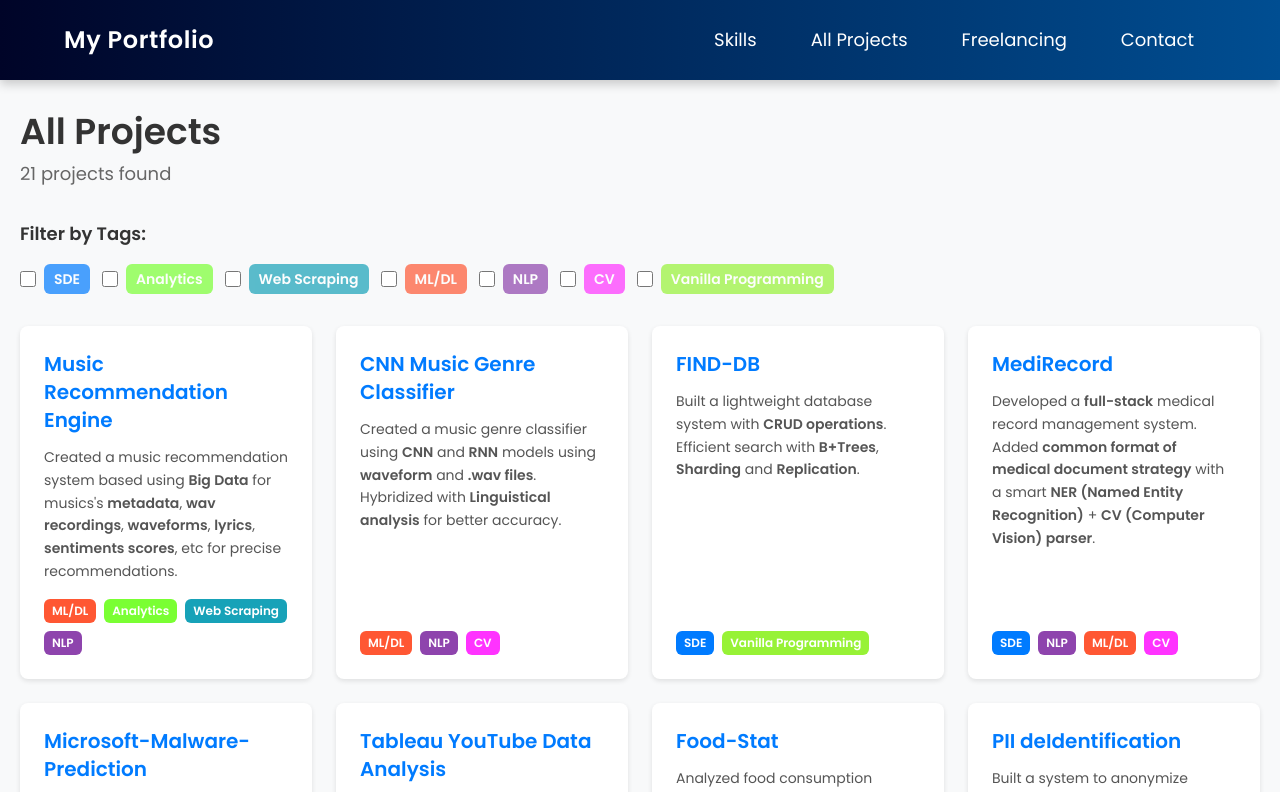
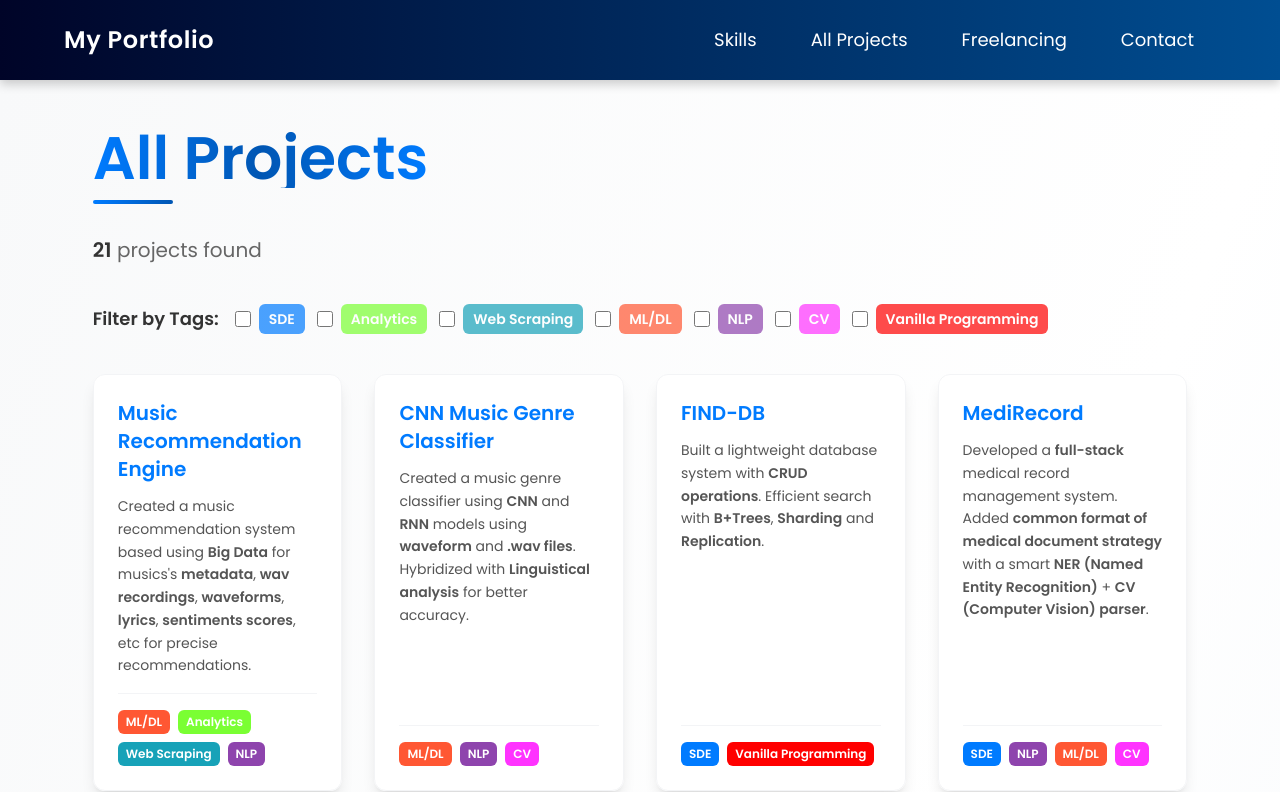
Before and after one commit to ShubhPundir/portfolio, a Next.js app in the folder frontend/: page /portfolio/allprojects in a window 1280 px wide. Shown: the top 792 px of the page. Built offline with nearby package versions, Linux system fonts and the light colour scheme.

Commit message:
refactor: styling for all projects is made to be more modern

```diff
--- a/frontend/src/components/AllProjects.tsx
+++ b/frontend/src/components/AllProjects.tsx
@@ -23,37 +23,93 @@ const AllProjects = () => {
       : projects.filter((project) => project.tags.some((tag) => selectedTags.includes(tag)))
 
   return (
-    <div className="min-h-screen bg-[#f8f9fa] py-8 px-5">
+    <div className="min-h-screen bg-gradient-to-br from-[#f8f9fa] via-white to-[#f0f4f8] py-12 px-5 md:px-8 lg:px-12 xl:px-16 2xl:px-20">
+      <div className="max-w-[95%] 2xl:max-w-[90%] mx-auto">
         {/* Header */}
-      <div className="mb-8">
-        <h1 className="text-4xl font-bold text-[#333] mb-2">All Projects</h1>
-        <p className="text-[#666] text-lg">
-          {filteredProjects.length} {filteredProjects.length === 1 ? 'project' : 'projects'} found
-          {selectedTags.length > 0 && ` (filtered by ${selectedTags.length} ${selectedTags.length === 1 ? 'tag' : 'tags'})`}
+        <div className="mb-10 text-center md:text-left">
+          <div className="inline-block mb-4">
+            <h1 className="text-5xl md:text-6xl font-bold bg-gradient-to-r from-[#007bff] via-[#0056b3] to-[#007bff] bg-clip-text text-transparent mb-3">
+              All Projects
+            </h1>
+            <div className="h-1 w-20 bg-gradient-to-r from-[#007bff] to-[#0056b3] rounded-full"></div>
+          </div>
+          <p className="text-[#666] text-lg md:text-xl mt-4">
+            <span className="font-semibold text-[#333]">{filteredProjects.length}</span>{' '}
+            {filteredProjects.length === 1 ? 'project' : 'projects'} found
+            {selectedTags.length > 0 && (
+              <span className="ml-2 text-[#007bff] font-medium">
+                • Filtered by {selectedTags.length} {selectedTags.length === 1 ? 'tag' : 'tags'}
+              </span>
+            )}
           </p>
         </div>
 
         {/* Tag Filters */}
+        <div className="mb-10">
           <TagFilter selectedTags={selectedTags} onToggleTag={toggleTag} />
+        </div>
 
         {/* Project Grid */}
         {filteredProjects.length > 0 ? (
-        <div className="grid grid-cols-1 md:grid-cols-2 lg:grid-cols-3 xl:grid-cols-4 gap-6">
+          <div className="grid grid-cols-1 md:grid-cols-2 lg:grid-cols-3 xl:grid-cols-4 gap-6 md:gap-8">
             {filteredProjects.map((project, index) => (
-            <ProjectCard key={index} project={project} />
+              <div
+                key={index}
+                className="opacity-0 animate-fade-in-up"
+                style={{
+                  animationDelay: `${index * 50}ms`,
+                  animationFillMode: 'forwards'
+                }}
+              >
+                <ProjectCard project={project} />
+              </div>
             ))}
           </div>
         ) : (
-        <div className="text-center py-12 bg-white rounded-lg shadow-sm">
-          <p className="text-[#666] text-lg">No projects found matching the selected tags.</p>
+          <div className="text-center py-20 px-6">
+            <div className="max-w-md mx-auto bg-white/80 backdrop-blur-sm rounded-2xl shadow-xl border border-gray-200/50 p-10">
+              <div className="mb-6">
+                <svg
+                  className="w-24 h-24 mx-auto text-gray-300"
+                  fill="none"
+                  stroke="currentColor"
+                  viewBox="0 0 24 24"
+                >
+                  <path
+                    strokeLinecap="round"
+                    strokeLinejoin="round"
+                    strokeWidth={1.5}
+                    d="M9.172 16.172a4 4 0 015.656 0M9 10h.01M15 10h.01M21 12a9 9 0 11-18 0 9 9 0 0118 0z"
+                  />
+                </svg>
+              </div>
+              <h3 className="text-2xl font-bold text-[#333] mb-3">No projects found</h3>
+              <p className="text-[#666] text-lg mb-6">
+                No projects match the selected tags. Try adjusting your filters.
+              </p>
               <button
                 onClick={() => setSelectedTags([])}
-            className="mt-4 text-[#007bff] hover:underline"
+                className="inline-flex items-center gap-2 px-6 py-3 bg-gradient-to-r from-[#007bff] to-[#0056b3] text-white font-semibold rounded-lg shadow-lg hover:shadow-xl transition-all duration-300 hover:scale-105 transform"
               >
+                <svg
+                  className="w-5 h-5"
+                  fill="none"
+                  stroke="currentColor"
+                  viewBox="0 0 24 24"
+                >
+                  <path
+                    strokeLinecap="round"
+                    strokeLinejoin="round"
+                    strokeWidth={2}
+                    d="M6 18L18 6M6 6l12 12"
+                  />
+                </svg>
                 Clear all filters
               </button>
             </div>
+          </div>
         )}
+      </div>
     </div>
   )
 }
--- a/frontend/src/components/projects/ProjectCard.tsx
+++ b/frontend/src/components/projects/ProjectCard.tsx
@@ -7,7 +7,10 @@ interface ProjectCardProps {
 
 const ProjectCard = ({ project }: ProjectCardProps) => {
   return (
-    <div className="bg-white p-6 rounded-lg shadow-[0_2px_5px_rgba(0,0,0,0.1)] hover:shadow-[0_4px_10px_rgba(0,0,0,0.15)] transition-all duration-300 flex flex-col h-full hover:scale-[1.02]">
+    <div className="group bg-white/90 backdrop-blur-sm p-6 rounded-xl shadow-lg hover:shadow-2xl transition-all duration-300 flex flex-col h-full hover:scale-[1.02] border border-gray-100 hover:border-[#007bff]/30 relative overflow-hidden">
+      {/* Gradient Accent Bar */}
+      <div className="absolute top-0 left-0 right-0 h-1 bg-gradient-to-r from-[#007bff] via-[#0056b3] to-[#007bff] opacity-0 group-hover:opacity-100 transition-opacity duration-300"></div>
+
       {/* Project Name & Description */}
       <div className="flex-grow mb-4">
         <h3 className="mb-3">
@@ -15,16 +18,29 @@ const ProjectCard = ({ project }: ProjectCardProps) => {
             href={project.repoLink}
             target="_blank"
             rel="noopener noreferrer"
-            className="text-[#007bff] text-xl font-bold no-underline hover:underline transition-colors duration-200"
+            className="text-[#007bff] text-xl font-bold no-underline hover:text-[#0056b3] transition-colors duration-200 flex items-center gap-2 group/link"
           >
-            {project.name}
+            <span>{project.name}</span>
+            <svg
+              className="w-4 h-4 opacity-0 group-hover/link:opacity-100 transform group-hover/link:translate-x-1 transition-all duration-200"
+              fill="none"
+              stroke="currentColor"
+              viewBox="0 0 24 24"
+            >
+              <path
+                strokeLinecap="round"
+                strokeLinejoin="round"
+                strokeWidth={2}
+                d="M10 6H6a2 2 0 00-2 2v10a2 2 0 002 2h10a2 2 0 002-2v-4M14 4h6m0 0v6m0-6L10 14"
+              />
+            </svg>
           </a>
         </h3>
         <p className="text-sm text-[#555] leading-relaxed">{project.description}</p>
       </div>
 
       {/* Tags */}
-      <div className="flex gap-2 flex-wrap mt-auto">
+      <div className="flex gap-2 flex-wrap mt-auto pt-4 border-t border-gray-100">
         {project.tags.map((tag, i) => (
           <TagBadge key={i} tag={tag} size="sm" />
         ))}
--- a/frontend/src/components/projects/TagFilter.tsx
+++ b/frontend/src/components/projects/TagFilter.tsx
@@ -11,7 +11,8 @@ const TagFilter = ({ selectedTags, onToggleTag }: TagFilterProps) => {
 
   return (
     <div className="mb-8">
-      <h3 className="text-lg font-semibold text-[#333] mb-4">Filter by Tags:</h3>
+      <div className="flex flex-wrap items-center gap-4">
+        <h3 className="text-lg font-semibold text-[#333] whitespace-nowrap">Filter by Tags:</h3>
         <div className="flex flex-wrap gap-3">
           {allTags.map((tag) => {
             const isSelected = selectedTags.includes(tag)
@@ -35,6 +36,7 @@ const TagFilter = ({ selectedTags, onToggleTag }: TagFilterProps) => {
           })}
         </div>
       </div>
+    </div>
   )
 }
 
--- a/frontend/src/components/projects/types.ts
+++ b/frontend/src/components/projects/types.ts
@@ -21,7 +21,7 @@ export const TAG_COLORS: Record<TagType, string> = {
   "ML/DL": "#ff5733", // Orange-Red
   "NLP": "#8e44ad", // Purple
   "CV": "#ff33ff", // Pink
-  "Vanilla Programming": "#97f236", // Light Green
+  "Vanilla Programming": "#ff0000", // Red
 }
 
 export interface Project {
--- a/frontend/tailwind.config.js
+++ b/frontend/tailwind.config.js
@@ -24,6 +24,21 @@ module.exports = {
         'hero-gradient': 'linear-gradient(to right, #141e30, #243b55)',
         'navbar-gradient': 'linear-gradient(to right, #000428, #004e92)',
       },
+      keyframes: {
+        'fade-in-up': {
+          '0%': {
+            opacity: '0',
+            transform: 'translateY(20px)',
+          },
+          '100%': {
+            opacity: '1',
+            transform: 'translateY(0)',
+          },
+        },
+      },
+      animation: {
+        'fade-in-up': 'fade-in-up 0.5s ease-out',
+      },
     },
   },
   plugins: [],
```
Lines whose indentation alone changed are shown as unchanged.
